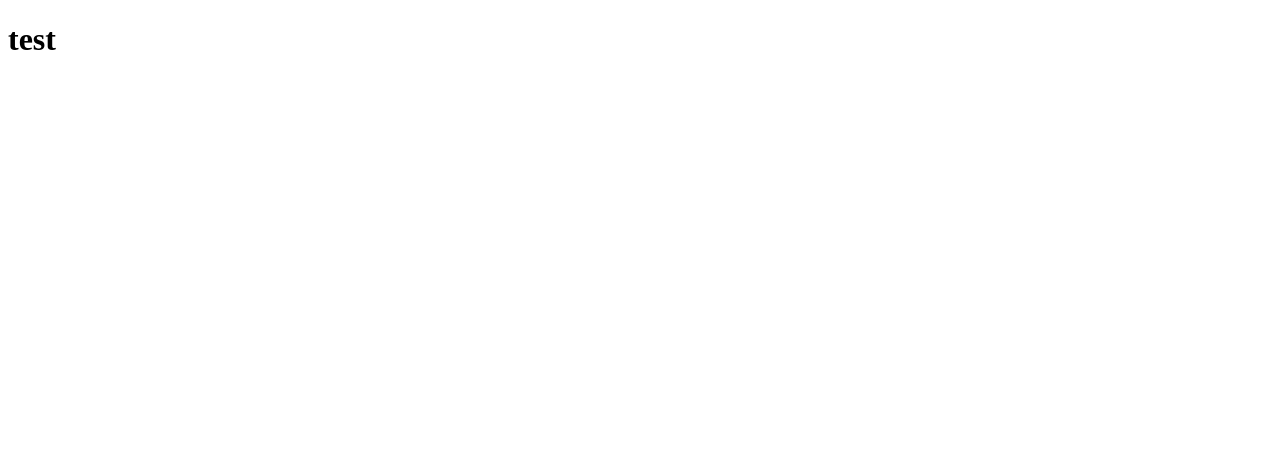
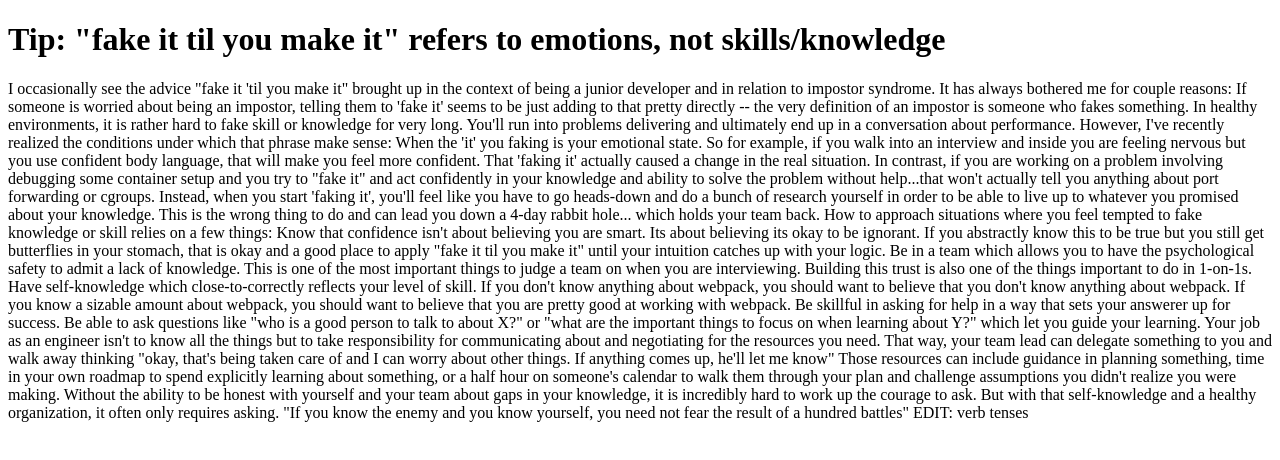
Before and after one commit to josephbima/josephbima.github.io, a plain HTML site: page index.html in a window 1280 px wide. Drawn offline with Linux system fonts and the light colour scheme.

Commit message:
Update index.html

```diff
--- a/index.html
+++ b/index.html
@@ -1,9 +1,38 @@
 <!DOCTYPE html>
 <html>
 <head>
-	<title> JAS Kapital </title>
+	<title> Halo CaniStock </title>
 </head>
 <body>
-<h1> test </h1>
+<h1> Tip: "fake it til you make it" refers to emotions, not skills/knowledge </h1>
+
+<p>
+I occasionally see the advice "fake it 'til you make it" brought up in the context of being a junior developer and in relation to impostor syndrome. It has always bothered me for couple reasons:
+
+If someone is worried about being an impostor, telling them to 'fake it' seems to be just adding to that pretty directly -- the very definition of an impostor is someone who fakes something.
+
+In healthy environments, it is rather hard to fake skill or knowledge for very long. You'll run into problems delivering and ultimately end up in a conversation about performance.
+
+However, I've recently realized the conditions under which that phrase make sense: When the 'it' you faking is your emotional state.
+
+So for example, if you walk into an interview and inside you are feeling nervous but you use confident body language, that will make you feel more confident. That 'faking it' actually caused a change in the real situation.
+
+In contrast, if you are working on a problem involving debugging some container setup and you try to "fake it" and act confidently in your knowledge and ability to solve the problem without help...that won't actually tell you anything about port forwarding or cgroups. Instead, when you start 'faking it', you'll feel like you have to go heads-down and do a bunch of research yourself in order to be able to live up to whatever you promised about your knowledge. This is the wrong thing to do and can lead you down a 4-day rabbit hole... which holds your team back.
+
+How to approach situations where you feel tempted to fake knowledge or skill relies on a few things:
+
+Know that confidence isn't about believing you are smart. Its about believing its okay to be ignorant. If you abstractly know this to be true but you still get butterflies in your stomach, that is okay and a good place to apply "fake it til you make it" until your intuition catches up with your logic.
+
+Be in a team which allows you to have the psychological safety to admit a lack of knowledge. This is one of the most important things to judge a team on when you are interviewing. Building this trust is also one of the things important to do in 1-on-1s.
+
+Have self-knowledge which close-to-correctly reflects your level of skill. If you don't know anything about webpack, you should want to believe that you don't know anything about webpack. If you know a sizable amount about webpack, you should want to believe that you are pretty good at working with webpack.
+
+Be skillful in asking for help in a way that sets your answerer up for success. Be able to ask questions like "who is a good person to talk to about X?" or "what are the important things to focus on when learning about Y?" which let you guide your learning.
+
+Your job as an engineer isn't to know all the things but to take responsibility for communicating about and negotiating for the resources you need. That way, your team lead can delegate something to you and walk away thinking "okay, that's being taken care of and I can worry about other things. If anything comes up, he'll let me know" Those resources can include guidance in planning something, time in your own roadmap to spend explicitly learning about something, or a half hour on someone's calendar to walk them through your plan and challenge assumptions you didn't realize you were making. Without the ability to be honest with yourself and your team about gaps in your knowledge, it is incredibly hard to work up the courage to ask. But with that self-knowledge and a healthy organization, it often only requires asking.
+
+"If you know the enemy and you know yourself, you need not fear the result of a hundred battles"
+
+EDIT: verb tenses </P
 </body>
 </html>
```
